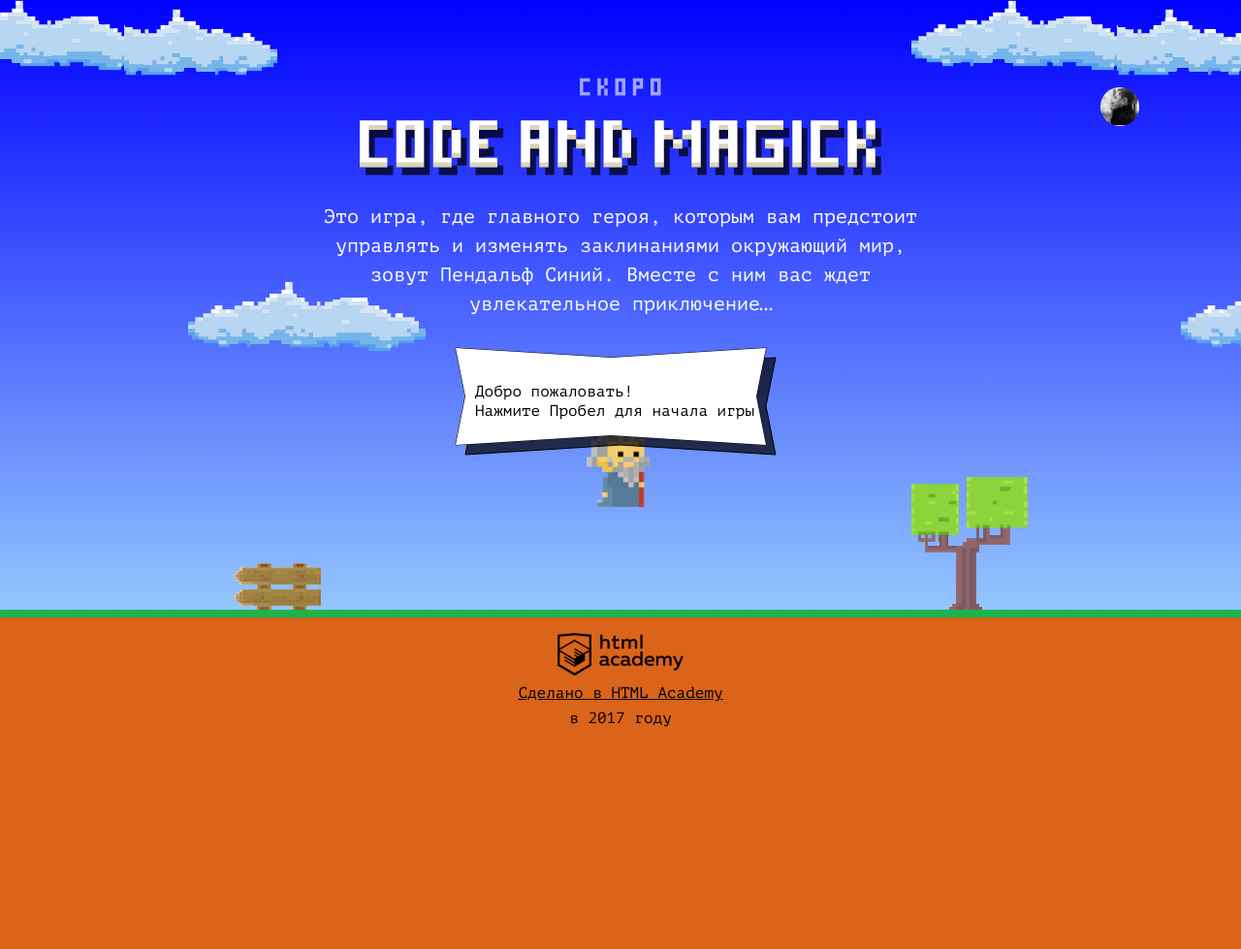
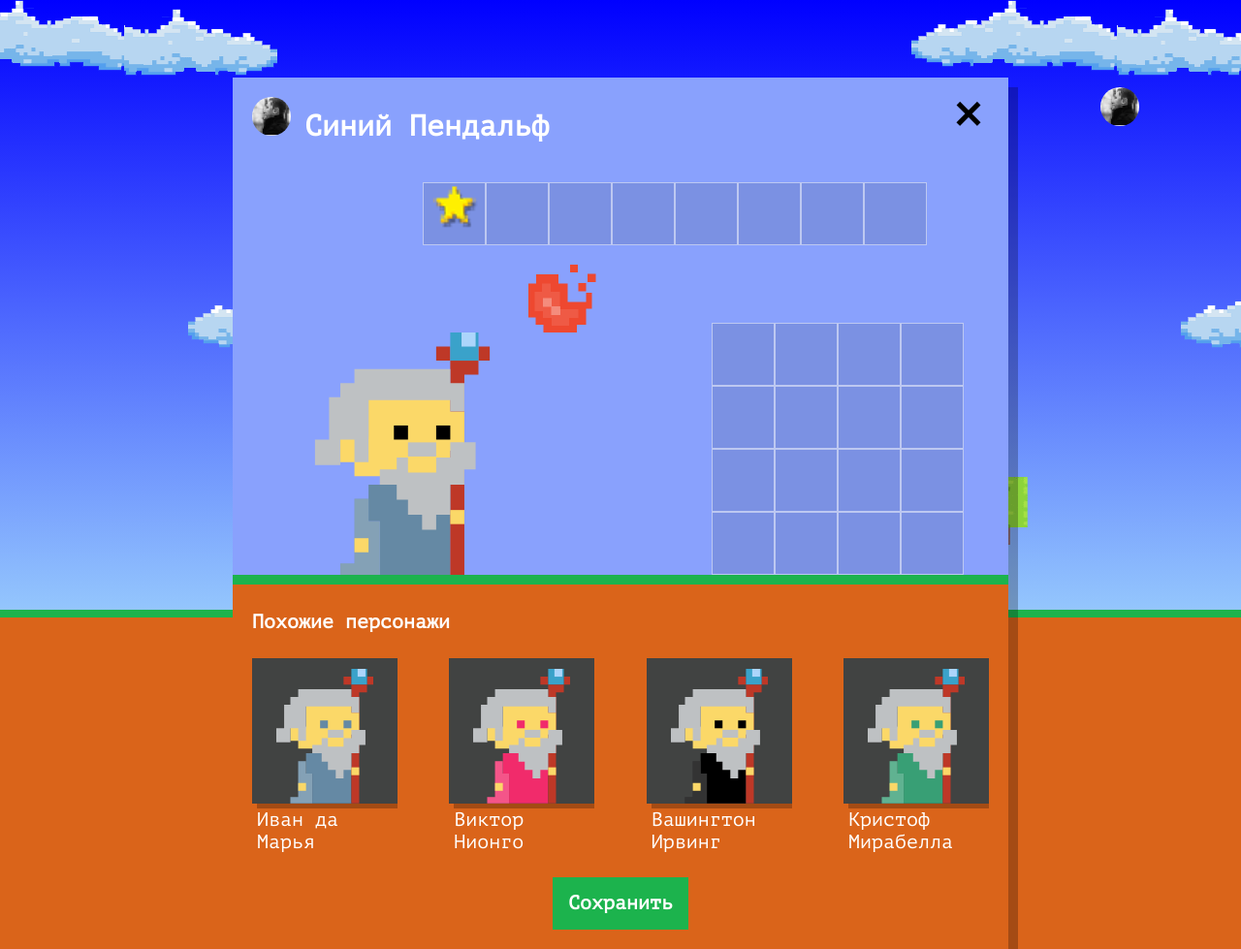
Before and after one commit to TGlubokaia/594771-code-and-magick-21, a website: page index.html in a window 1280 px wide. Shown: the whole page at 97% size. Before the commit the page ends 800 px from the top, so only its background shows below. Drawn offline with Linux system fonts and the light colour scheme.

Commit message:
Выполнено задание 3.16. Учебный проект: нас орда

```diff
--- a/index.html
+++ b/index.html
@@ -196,8 +196,8 @@
     return gameFieldHeight / 3;
   }
 </script>
-<script src="js/stat.js"></script>
-<script src="js/game.js"></script>
-
+  <script src="js/stat.js"></script>
+  <script src="js/game.js"></script>
+  <script src="js/setup.js"></script>
 </body>
 </html>
--- /dev/null
+++ b/js/setup.js
@@ -0,0 +1,49 @@
+'use strict';
+
+
+const NAMES = ['Иван', 'Хуан Себастьян', 'Мария', 'Кристоф', 'Виктор', 'Юлия', 'Люпита', 'Вашингтон'];
+const SURNAMES = ['да Марья', 'Верон', 'Мирабелла', 'Вальц', 'Онопко', 'Топольницкая', 'Нионго', 'Ирвинг'];
+const COLOR = ['rgb(101, 137, 164)', 'rgb(241, 43, 107)', 'rgb(146, 100, 161)', 'rgb(56, 159, 117)', 'rgb(215, 210, 55), rgb(0, 0, 0)'];
+const EYES = ['black', 'red', 'blue', 'yellow', 'green'];
+let numberOfPlayer = 4;
+let players = [];
+
+document.querySelector('.setup').classList.remove('hidden');
+
+let similarListElement = document.querySelector('.setup-similar-list');
+let similarWizardTemplate = document.querySelector('#similar-wizard-template')
+    .content
+    .querySelector('.setup-similar-item');
+
+let getRandomNumber = function (min, max) {
+    return Math.floor(Math.random() * (max - min) + min);
+};
+
+let getPlayers = function (name, surname, color, eyes) {
+    for (let i = 0; i < numberOfPlayer; i++) {
+        let player = {};
+        player.name = name[getRandomNumber(0, name.length)];
+        player.surname = surname[getRandomNumber(0, surname.length)];
+        player.coatColor = color[getRandomNumber(0, color.length)];
+        player.eyesColor = eyes[getRandomNumber(0, eyes.length)];
+        players.push(player);
+    }
+    return players
+}
+getPlayers(NAMES, SURNAMES, COLOR, EYES);
+
+let renderWizard = function(wizard) {
+    let wizardElement = similarWizardTemplate.cloneNode(true);
+    wizardElement.querySelector('.setup-similar-label').textContent = wizard.name + ' ' + wizard.surname;
+    wizardElement.querySelector('.wizard-coat').style.fill = wizard.coatColor;
+    wizardElement.querySelector('.wizard-eyes').style.fill = wizard.coatColor;
+    return wizardElement;
+}
+
+let fragment = document.createDocumentFragment();
+    for (let i = 0; i < players.length; i++) {
+        fragment.appendChild(renderWizard(players[i]));
+    }
+similarListElement.appendChild(fragment);
+
+document.querySelector('.setup-similar').classList.remove('hidden');
```
